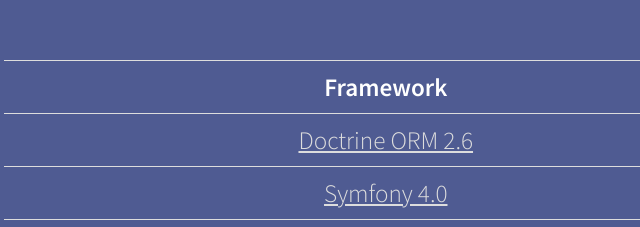
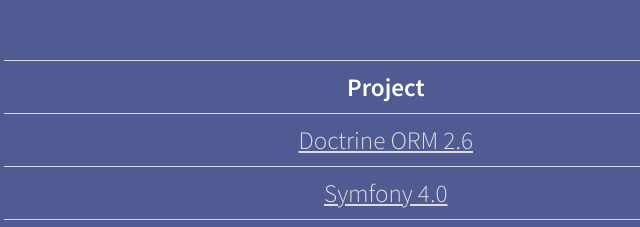
Before and after one commit to deprecated-packages/gophp71.org, a plain HTML site: page index.html in a window 1280 px wide. Shown: the part 227-454 px from the top of the page, 66-706 px from the left. Drawn offline with nearby package versions, Linux system fonts and the light colour scheme.

Commit message:
fix conflict

```diff
--- a/index.html
+++ b/index.html
@@ -24,7 +24,7 @@
 
                     <table class="table">
                         <tr>
-                            <th class="text-center">Framework</th>
+                            <th class="text-center">Project</th>
                             <th class="text-center">When</th>
                         </tr>
                         <tr>
```
